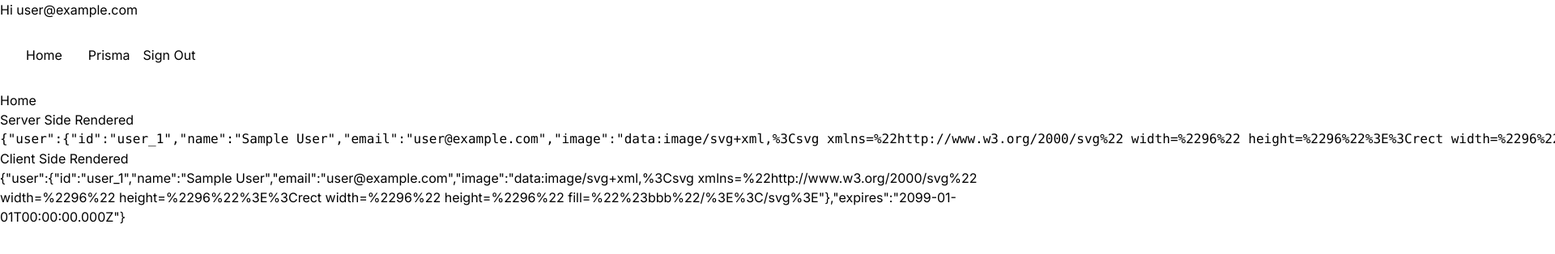
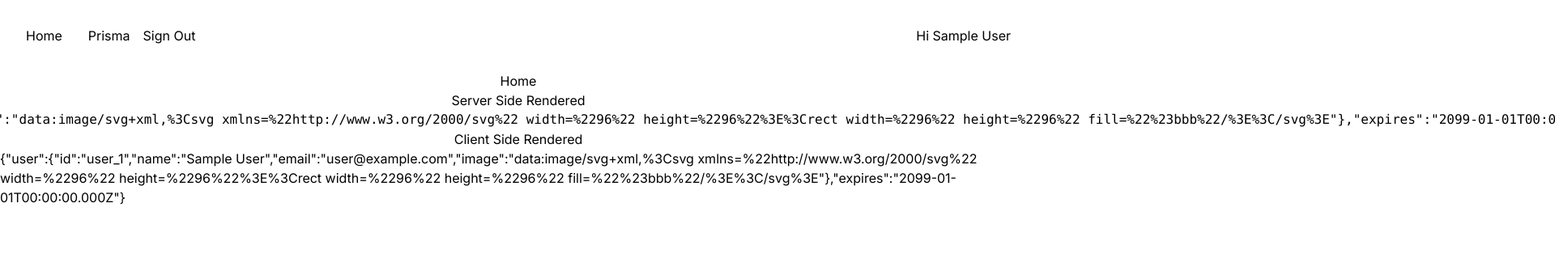
Before and after one commit to skociuba/next-mongo-prisma, a Next.js app: page / in a window 1280 px wide. Shown: the top 314 px of the page at 81% size, 1920 px wide, since content can reach past the window. Built offline with nearby package versions, Linux system fonts and the light colour scheme; no server answers; sample sign-in values are in the browser's storage.

Commit message:
style fixes

```diff
--- a/app/page.jsx
+++ b/app/page.jsx
@@ -7,7 +7,7 @@ export default async function Home() {
   const session = await getServerSession(authOptions);
 
   return (
-    <section>
+    <section className="flex flex-col items-center justify-center">
       <h1>Home</h1>
       <h1>Server Side Rendered</h1>
       <pre>{JSON.stringify(session)}</pre>
--- a/components/Nav.tsx
+++ b/components/Nav.tsx
@@ -14,8 +14,7 @@ const Nav = () => {
   const session = useSession();
   return (
     <nav>
-      <p>Hi {session?.data?.user?.email}</p>
-      <div className="m-auto flex max-w-[1240px] items-center justify-between p-4">
+      <div className=" flex max-w-[1240px] items-center justify-between p-4">
         <ul className="flex-column flex">
           <li className="p-4">
             <Link href="/">Home</Link>
@@ -38,6 +37,9 @@ const Nav = () => {
             </>
           )}
         </ul>
+        <div className="flex-end flex p-4">
+          {session?.data?.user ? `Hi ${session?.data?.user?.name}` : null}
+        </div>
       </div>
     </nav>
   );
```
Also changed, not shown: 1 other file (tests, documents, lock files or other folders).
